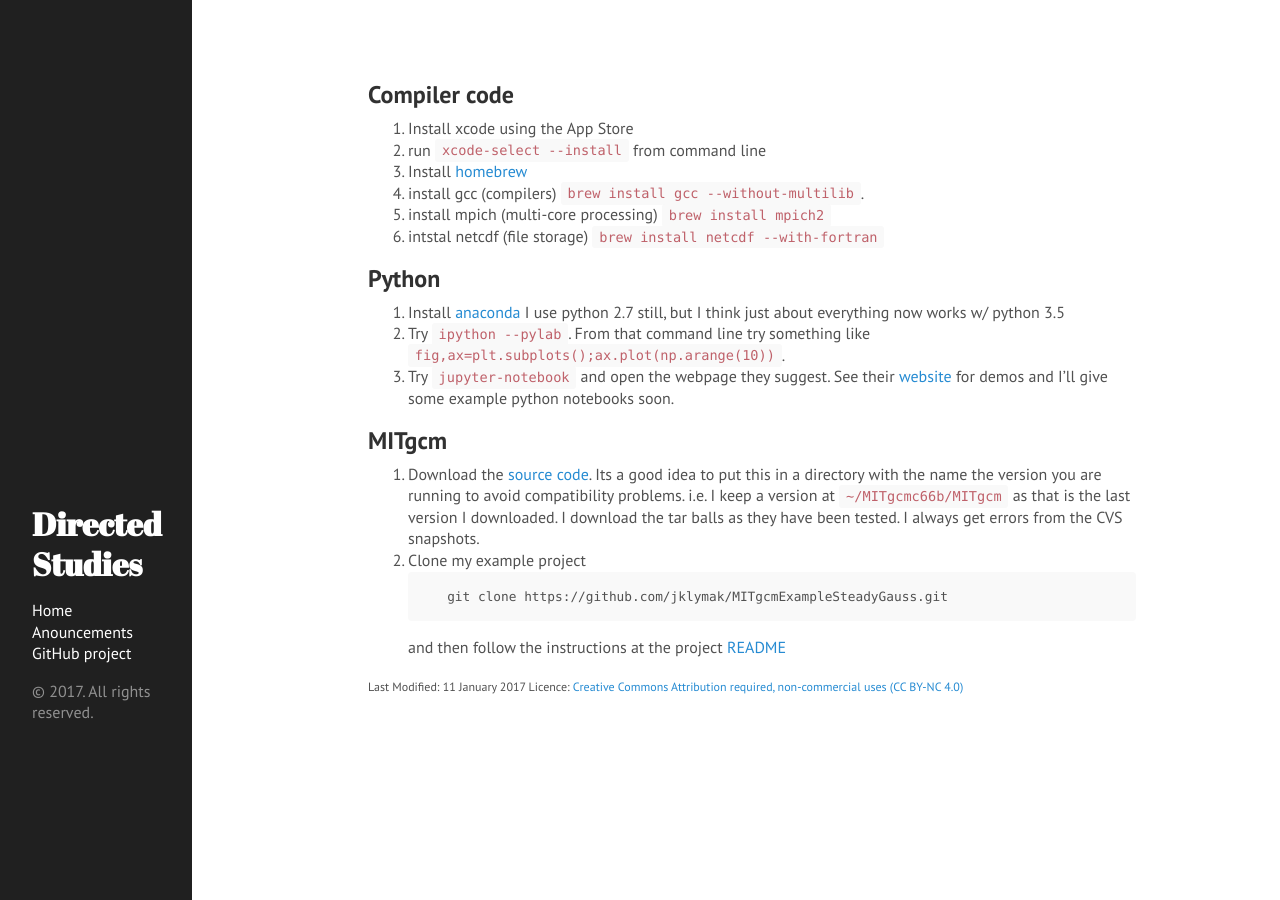
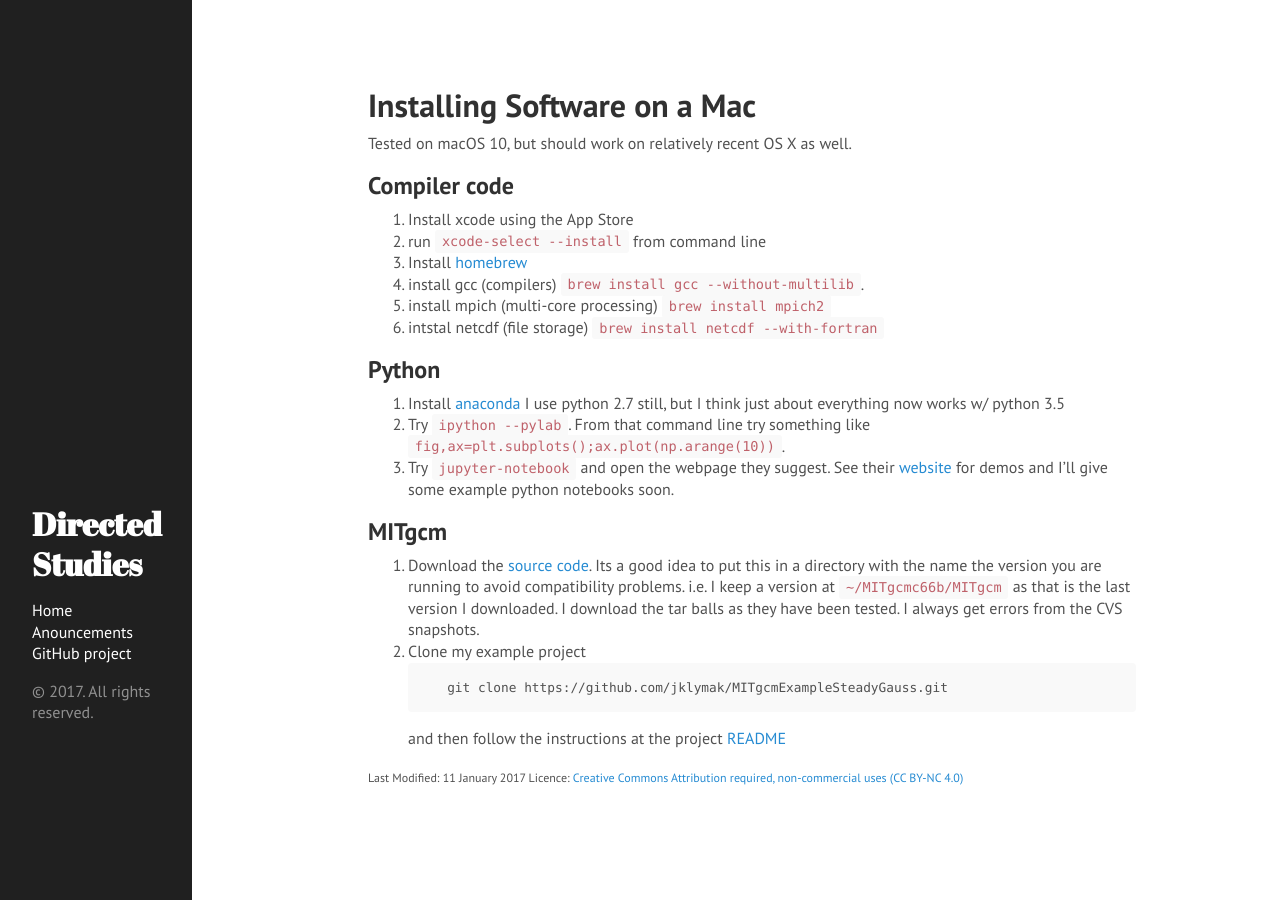
Before and after one commit to jklymak/DirStu17, a Jekyll site: the page built from docs/Projects/install.md, in a window 1280 px wide. Built offline with Jekyll 4.4.1, drawn with Linux system fonts in a browser that asks for light colours.

Commit message:
Working Version

```diff
--- a/docs/Projects/install.md
+++ b/docs/Projects/install.md
@@ -2,7 +2,9 @@
 layout: default
 title: Installing (Dir Studies 2017)
 ---
+# Installing Software on a Mac
 
+Tested on macOS 10, but should work on relatively recent OS X as well.
 
 ## Compiler code
    1. Install xcode using the App Store
```
